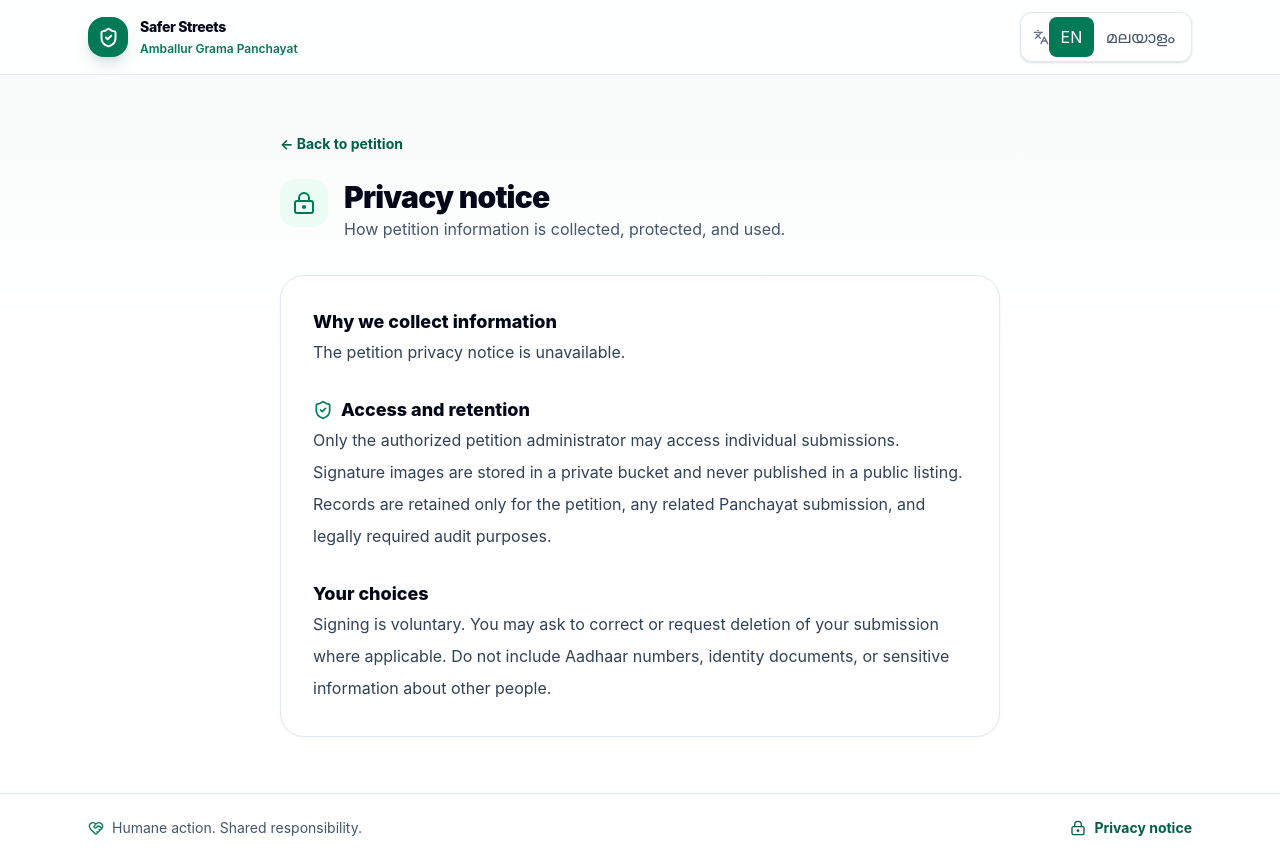
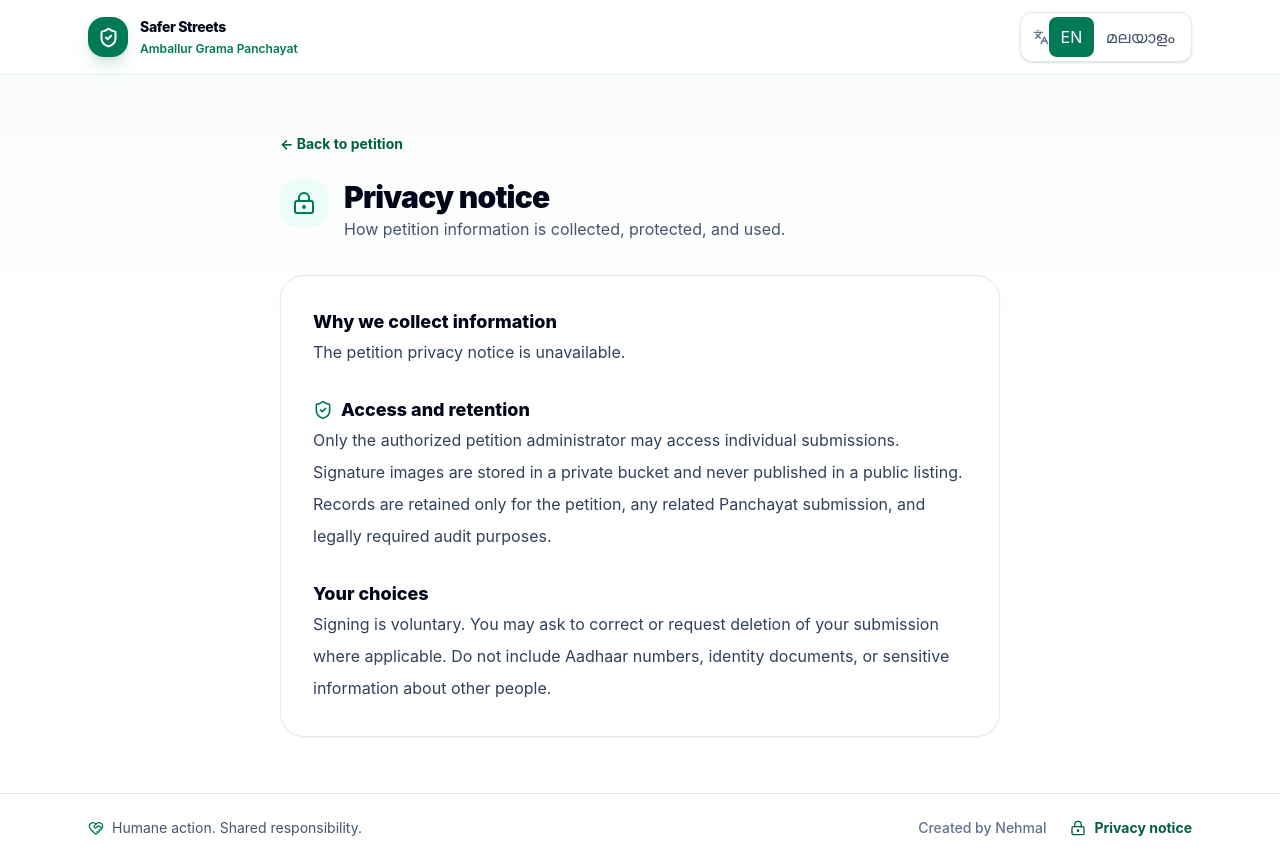
Before and after one commit to IGTHUNTER2002/amballur-petition, a React (Vite) app: page /privacy in a window 1280 px wide. Built offline with nearby package versions, Linux system fonts and the light colour scheme; no server answers.

Commit message:
feat(footer): add creator credit for Nehmal with bilingual localization

```diff
--- a/src/i18n/copy.ts
+++ b/src/i18n/copy.ts
@@ -60,6 +60,11 @@ export const copy = {
     signatures: { en: 'Signatures', ml: 'ഒപ്പുകൾ' },
     settings: { en: 'Petition settings', ml: 'ഹർജി ക്രമീകരണങ്ങൾ' },
   },
+  footer: {
+    humaneAction: { en: 'Humane action. Shared responsibility.', ml: 'മാനുഷികമായ പ്രവർത്തനം. പങ്കിട്ട ഉത്തരവാദിത്തം.' },
+    privacyNotice: { en: 'Privacy notice', ml: 'സ്വകാര്യതാ നയം' },
+    createdBy: { en: 'Created by Nehmal', ml: 'നെഹ്മൽ തയ്യാറാക്കിയത്' },
+  },
 } satisfies Record<string, LocalizedText | { en: string[]; ml: string[] } | Record<string, LocalizedText>>
 
 export function localize(value: LocalizedText, language: Language) {
--- a/src/pages/PublicLayout.tsx
+++ b/src/pages/PublicLayout.tsx
@@ -2,8 +2,12 @@ import { HeartHandshake, LockKeyhole } from 'lucide-react'
 import { Link, Outlet } from 'react-router-dom'
 import { AppMark } from '../components/ui'
 import { LanguageToggle } from '../components/LanguageToggle'
+import { useLanguage } from '../hooks/useLanguage'
+import { copy } from '../i18n/copy'
 
 export function PublicLayout() {
+  const { language } = useLanguage()
+
   return (
     <div className="min-h-screen bg-[linear-gradient(180deg,#f7fbfa_0%,#ffffff_40%)] text-slate-900">
       <header className="border-b border-slate-200/80 bg-white/85 backdrop-blur">
@@ -15,8 +19,19 @@ export function PublicLayout() {
       <Outlet />
       <footer className="border-t border-slate-200 bg-white">
         <div className="mx-auto flex max-w-6xl flex-col gap-3 px-4 py-6 text-sm text-slate-600 sm:flex-row sm:items-center sm:justify-between sm:px-6">
-          <p className="flex items-center gap-2"><HeartHandshake className="size-4 text-emerald-700" aria-hidden="true" /> Humane action. Shared responsibility.</p>
-          <Link className="inline-flex items-center gap-2 font-bold text-emerald-800 hover:text-emerald-950" to="/privacy"><LockKeyhole className="size-4" aria-hidden="true" /> Privacy notice</Link>
+          <p className="flex items-center gap-2">
+            <HeartHandshake className="size-4 text-emerald-700" aria-hidden="true" />
+            {copy.footer.humaneAction[language]}
+          </p>
+          <div className="flex flex-wrap items-center gap-4 sm:gap-6">
+            <span className="font-medium text-slate-500">
+              {copy.footer.createdBy[language]}
+            </span>
+            <Link className="inline-flex items-center gap-2 font-bold text-emerald-800 hover:text-emerald-950" to="/privacy">
+              <LockKeyhole className="size-4" aria-hidden="true" />
+              {copy.footer.privacyNotice[language]}
+            </Link>
+          </div>
         </div>
       </footer>
     </div>
```
